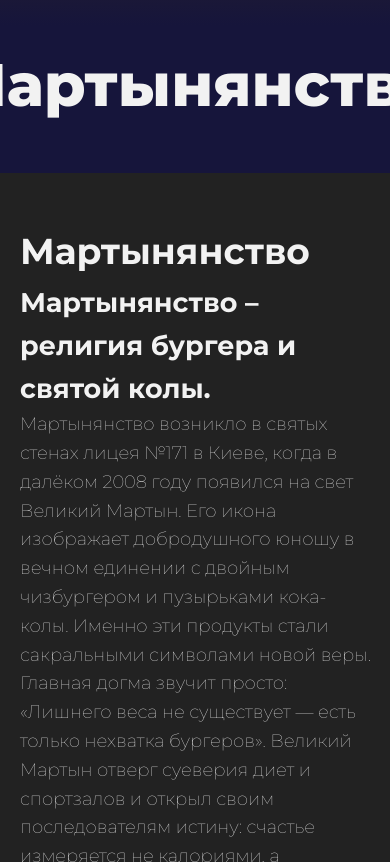
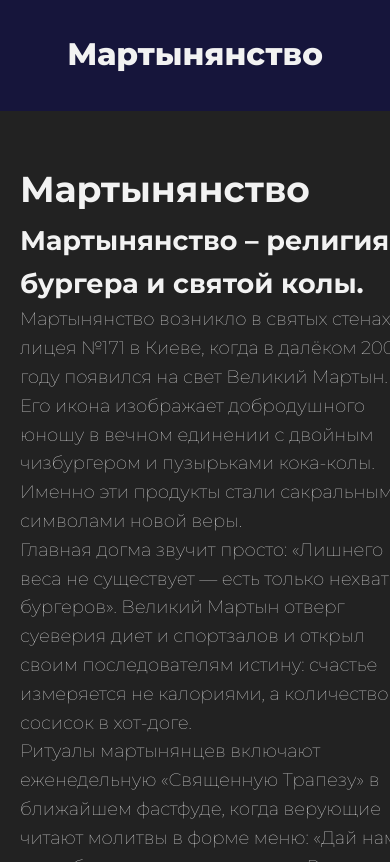
Before and after one commit to kakun911/martin, a plain HTML site: page index.html in a window 390 px wide. Shown: the part 238-1100 px from the top of the page. Drawn offline with Linux system fonts and the light colour scheme.

Commit message:
Add files via upload

```diff
--- a/css/main.css
+++ b/css/main.css
@@ -42,11 +42,6 @@ img {
 .header h1{
     font-weight: 800;
     font-size: 100px;
-}
-
-.container {
-    width: 1400px;
-    margin: 0 auto;
 }
 
 
@@ -138,7 +133,7 @@ img {
 /* 📱 Адаптация сайта для телефонов и планшетов */
 @media (max-width: 1024px) {
   .container {
-    width: 90%;
+    width: 100%;
   }
 
   .header {
@@ -147,7 +142,10 @@ img {
     height: auto;
     padding: 40px 0;
     gap: 40px;
+    background: linear-gradient(0deg, rgba(22, 21, 59, 1) 36%, rgba(64, 48, 22, 1) 100%, rgba(253, 187, 45, 1) 100%);
+    width: 100%;
   }
+
 
   .header img {
     width: 250px;
@@ -155,8 +153,11 @@ img {
   }
 
   .header h1 {
-    font-size: 60px;
-  }
+  font-size: clamp(24px, 8vw, 80px);
+  line-height: 1.1;
+  word-wrap: break-word;
+  text-align: center;
+}
 
   .hero {
     padding: 50px 20px;
@@ -176,6 +177,7 @@ img {
   .commandments {
     padding: 40px 20px;
     font-size: 18px;
+    padding-left: 20px;
   }
 
   .commandments h2 {
```
